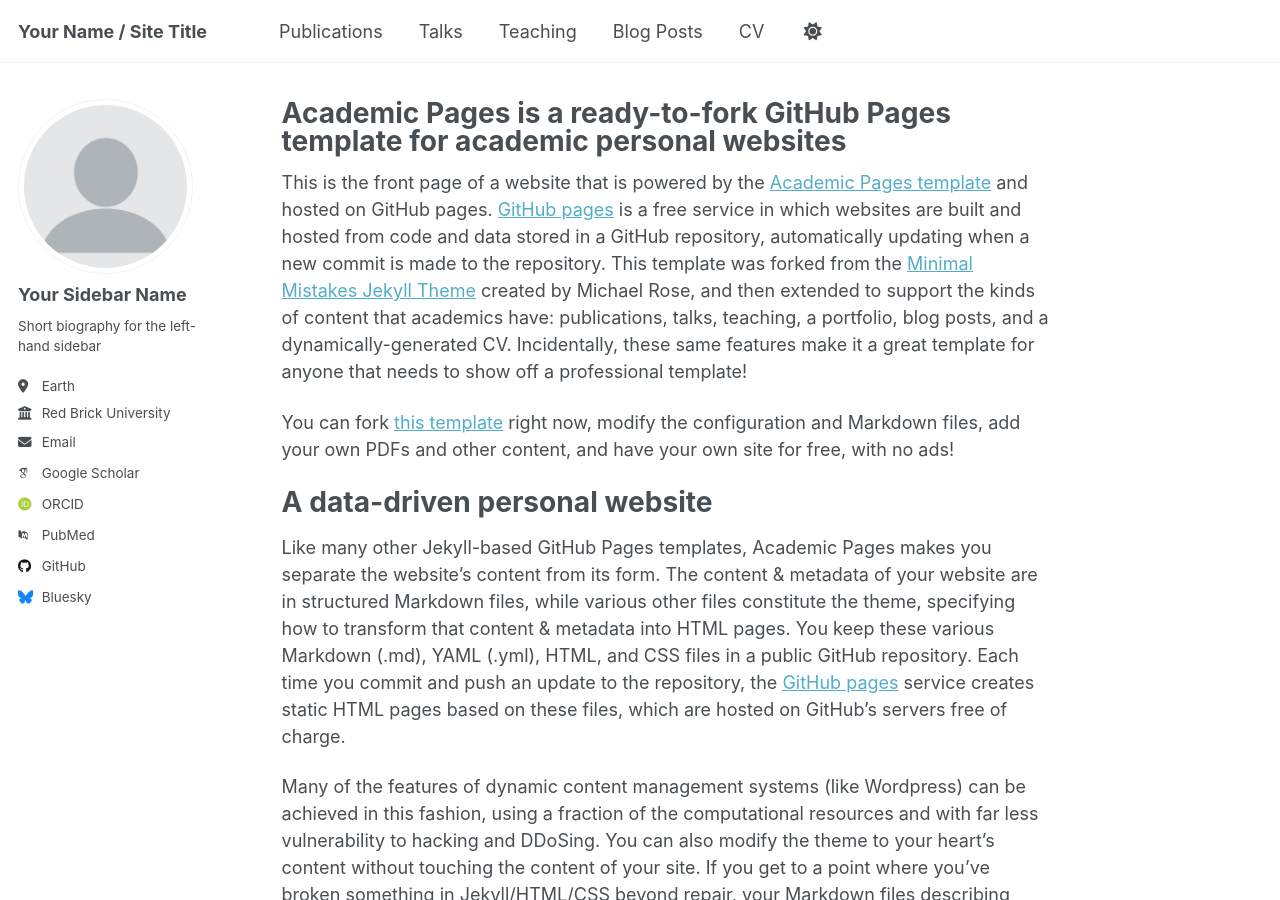
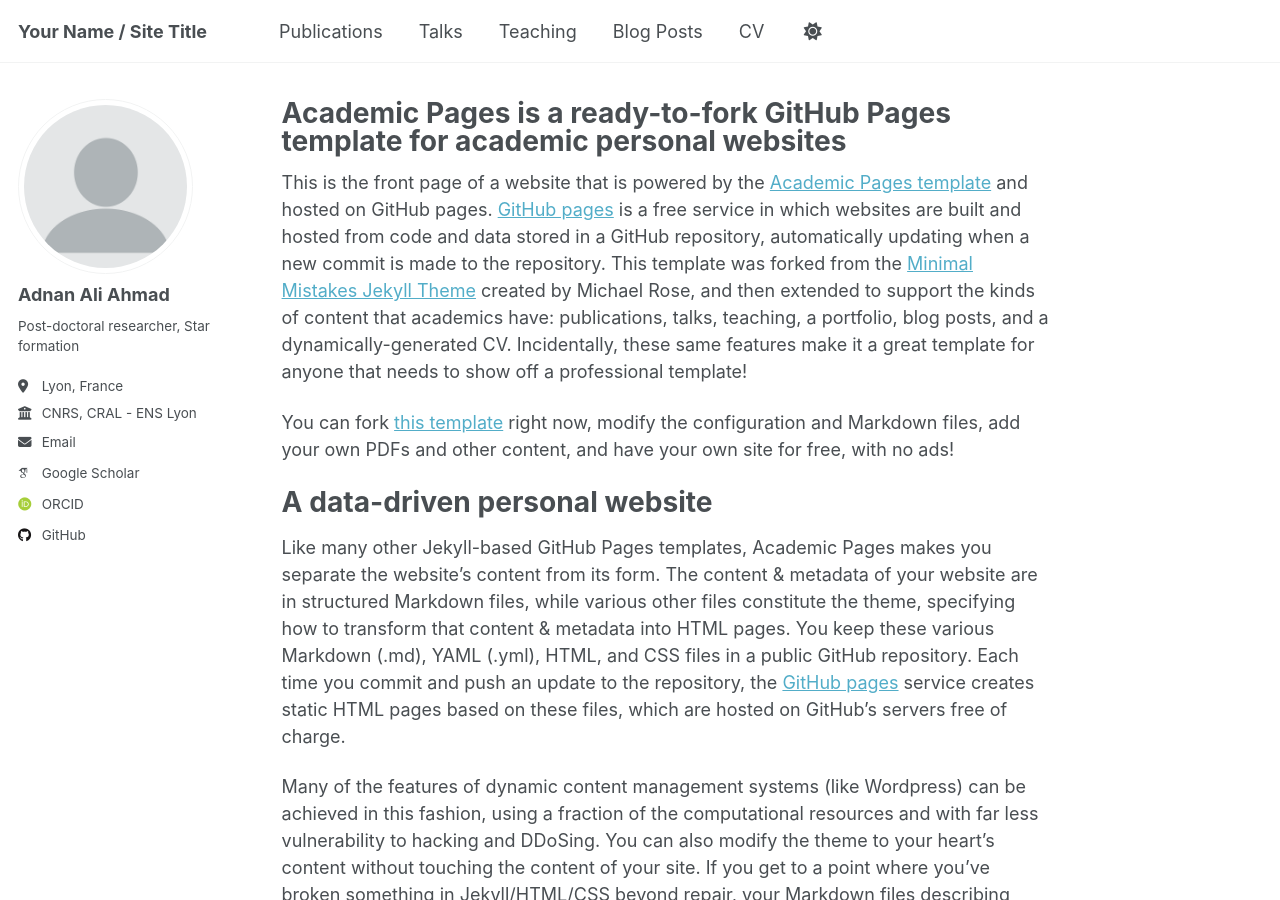
Before and after one commit to Adnan-Ali-Ahmad/Adnan-Ali-Ahmad.github.io, a Jekyll site: the page built from _pages/about.md, in a window 1280 px wide and 900 px high. Built offline with Jekyll 4.4.1, drawn with Linux system fonts in a browser that asks for light colours; some web fonts are replaced; a script that is not in the unit is left out.

Commit message:
Update _config.yml

```diff
--- a/_config.yml
+++ b/_config.yml
@@ -24,25 +24,25 @@ repository               : "academicpages/academicpages.github.io"
 author:
   # Biographic information
   avatar           : "profile.png"
-  name             : "Your Sidebar Name"
+  name             : "Adnan Ali Ahmad"
   pronouns         : # example: "she/her"
-  bio              : "Short biography for the left-hand sidebar"
-  location         : "Earth"
-  employer         : "Red Brick University"
+  bio              : "Post-doctoral researcher, Star formation"
+  location         : "Lyon, France"
+  employer         : "CNRS, CRAL - ENS Lyon"
   uri              : # URL
-  email            : "none@example.org"
+  email            : "adnan-ali.ahmad@cnrs.fr"
 
   # Academic websites
-  academia         : # URL
-  arxiv            : # URL - Update with the correct link to your profile
-  googlescholar    : "https://scholar.google.com/citations?user=PS_CX0AAAAAJ"
-  inspire-hep      : # URL
-  impactstory      : # URL
-  orcid            : "http://orcid.org/yourorcidurl"
-  semantic         : # URL
-  pubmed           : "https://www.ncbi.nlm.nih.gov/pubmed/?term=john+snow"
-  researchgate     : # URL
-  scopus           : # URL
+  #academia         : # URL
+  #arxiv            : # URL - Update with the correct link to your profile
+  googlescholar    : "https://scholar.google.com/citations?user=Deg6NssAAAAJ&hl=fr&oi=ao"
+  #inspire-hep      : # URL
+  #impactstory      : # URL
+  orcid            : "https://orcid.org/0009-0004-2719-1107"
+  #semantic         : # URL
+  #pubmed           : "https://www.ncbi.nlm.nih.gov/pubmed/?term=john+snow"
+  #researchgate     : # URL
+  #scopus           : # URL
 
   # Repositories and software development
   bitbucket        : # Username - Update with your username on the site
@@ -54,7 +54,7 @@ author:
 
   # Social media
   artstation       : # Username
-  bluesky          : "bsky.app" # Replace this with you Bluesky username
+  #bluesky          : "bsky.app" # Replace this with you Bluesky username
   facebook         : # Username
   flickr           : # Username
   foursquare       : # Username
```
